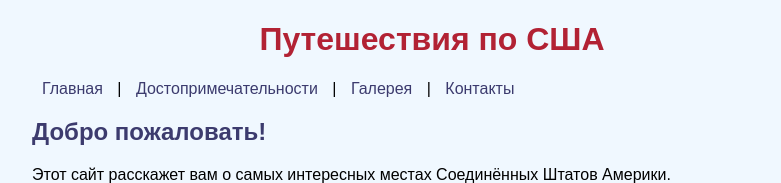
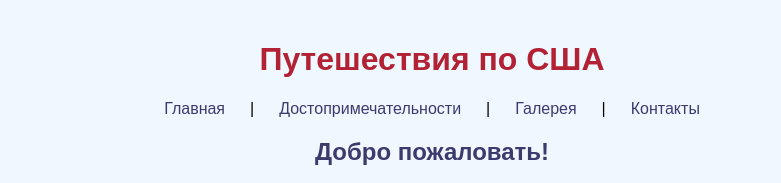
Before and after one commit to artmkchmv/web6403-kuchumov_aa, a plain HTML site: page lab4/index.html in a window 1280 px wide. Shown: the top 183 px of the page, without its empty margins (208-989 px from the left). Drawn offline with Linux system fonts and the light colour scheme.

Commit message:
Добавлены элементы Flexbox верстки

```diff
--- a/lab4/index.html
+++ b/lab4/index.html
@@ -8,15 +8,18 @@
 <body>
     <div id = "main-content">
 
+        <header class="header">
             <h1>Путешествия по США</h1>
+        </header>
 
-        <nav>
+        <nav class="nav">
             <a href="index.html">Главная</a> |
             <a href="attractions.html">Достопримечательности</a> |
             <a href="gallery.html">Галерея</a> |
             <a href="contacts.html">Контакты</a>
         </nav>
 
+        <div class="content">
             <h2>Добро пожаловать!</h2>
             <p>Этот сайт расскажет вам о самых интересных местах Соединённых Штатов Америки.</p>
 
@@ -35,6 +38,7 @@
             <p><strong>Лос-Анджелес</strong> - столица киноиндустрии</p>
             <p><strong>Сан-Франциско</strong> - город на холмах</p>
             <p><strong>Майами</strong> - тропический рай</p>
+        </div>
 
     </div>
 
--- a/lab4/styles.css
+++ b/lab4/styles.css
@@ -39,13 +39,23 @@ h3 {
 }
 
 .nav {
+    display: flex;
+    justify-content: center;
+    gap: 15px;
+}
+
+.header {
     text-align: center;
-    margin: 20px 0;
+}
+
+.content {
+    text-align: center;
 }
 
 #main-content {
-    max-width: 800px;
-    margin: 0 auto;
+    display: flex;
+    flex-direction: column;
+    align-items: center;
 }
 
 nav a {
```
Lines whose indentation alone changed are shown as unchanged.
